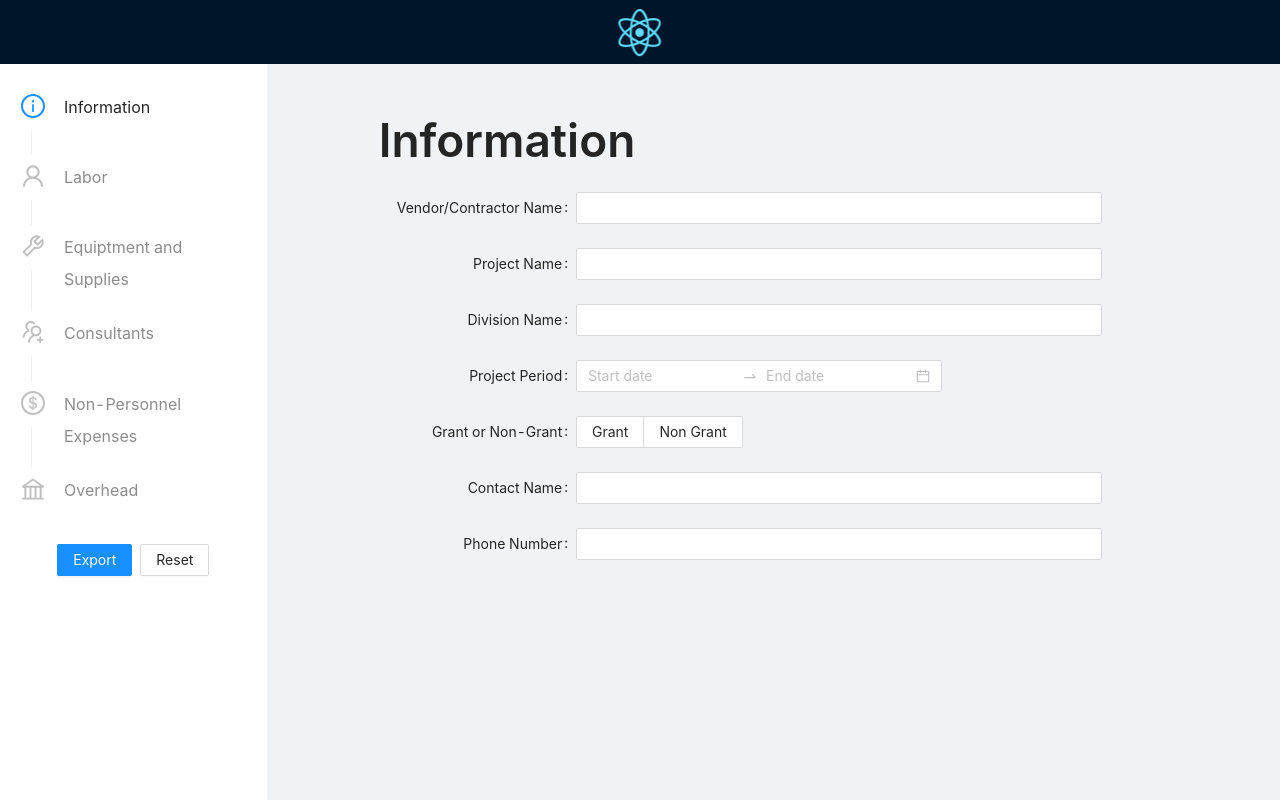
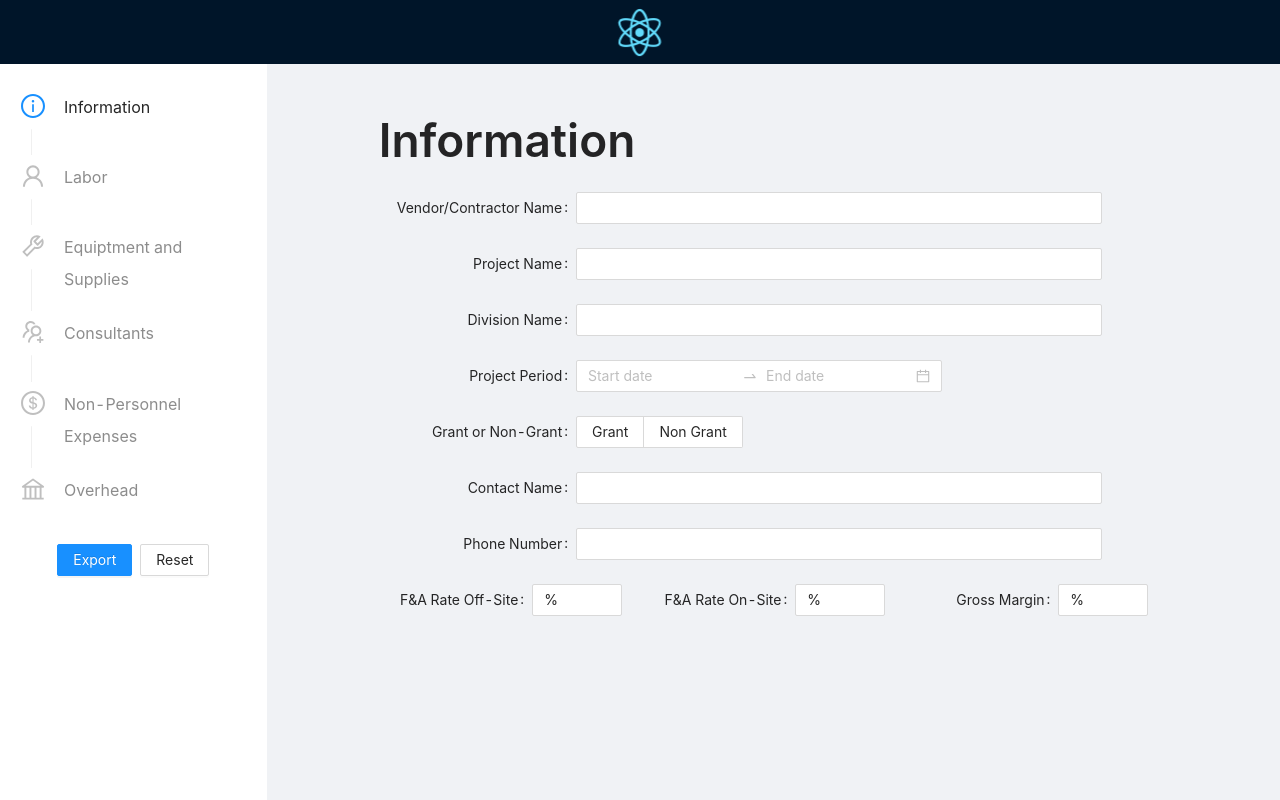
Before and after one commit to ryanjbudhu/BudgetForm, a React (Create React App) app: page / in a window 1280 px wide. Built offline with nearby package versions, Linux system fonts and the light colour scheme.

Commit message:
added f&a and gross margin

```diff
--- a/src/pages/BudgetInfo/BudgetInfo.js
+++ b/src/pages/BudgetInfo/BudgetInfo.js
@@ -1,7 +1,7 @@
 import React from "react";
 import styles from "./BudgetInfo.module.scss";
 
-import { Typography, Form, DatePicker, Input, Radio } from "antd";
+import { Typography, Form, DatePicker, Input, InputNumber, Radio, Col, Row } from "antd";
 import moment from "moment";
 
 const { Title } = Typography;
@@ -12,6 +12,7 @@ const formItemLayout = {
     wrapperCol: { span: 16 },
 };
 const dateFormat = "MM/DD/YYYY";
+const percentFormatter = (value) => `${value}%`;
 
 export default function BudgetInfo(props) {
     const [form] = Form.useForm();
@@ -39,6 +40,9 @@ export default function BudgetInfo(props) {
                     grant: props.infoData.grant,
                     contact: props.infoData.contact,
                     phone: props.infoData.phone,
+                    faoff: props.infoData.faoff,
+                    faon: props.infoData.faon,
+                    gross: props.infoData.gross,
                 }}
             >
                 <Form.Item name="name" label="Vendor/Contractor Name">
@@ -65,6 +69,50 @@ export default function BudgetInfo(props) {
                 <Form.Item name="phone" label="Phone Number">
                     <Input type="tel" onPressEnter={save} onBlur={save} />
                 </Form.Item>
+                <Row>
+                    <Col span={8}>
+                        <Form.Item
+                            name="faoff"
+                            label="F&A Rate Off-Site"
+                            labelCol={{ span: 14 }}
+                        >
+                            <InputNumber
+                                formatter={percentFormatter}
+                                onPressEnter={save}
+                                onBlur={save}
+                                min={0}
+                            />
+                        </Form.Item>
+                    </Col>
+                    <Col span={8}>
+                        <Form.Item
+                            name="faon"
+                            label="F&A Rate On-Site"
+                            labelCol={{ span: 14 }}
+                        >
+                            <InputNumber
+                                formatter={percentFormatter}
+                                onPressEnter={save}
+                                onBlur={save}
+                                min={0}
+                            />
+                        </Form.Item>
+                    </Col>
+                    <Col span={8}>
+                        <Form.Item
+                            name="gross"
+                            label="Gross Margin"
+                            labelCol={{ span: 14 }}
+                        >
+                            <InputNumber
+                                formatter={percentFormatter}
+                                onPressEnter={save}
+                                onBlur={save}
+                                min={0}
+                            />
+                        </Form.Item>
+                    </Col>
+                </Row>
             </Form>
         </div>
     );
```
